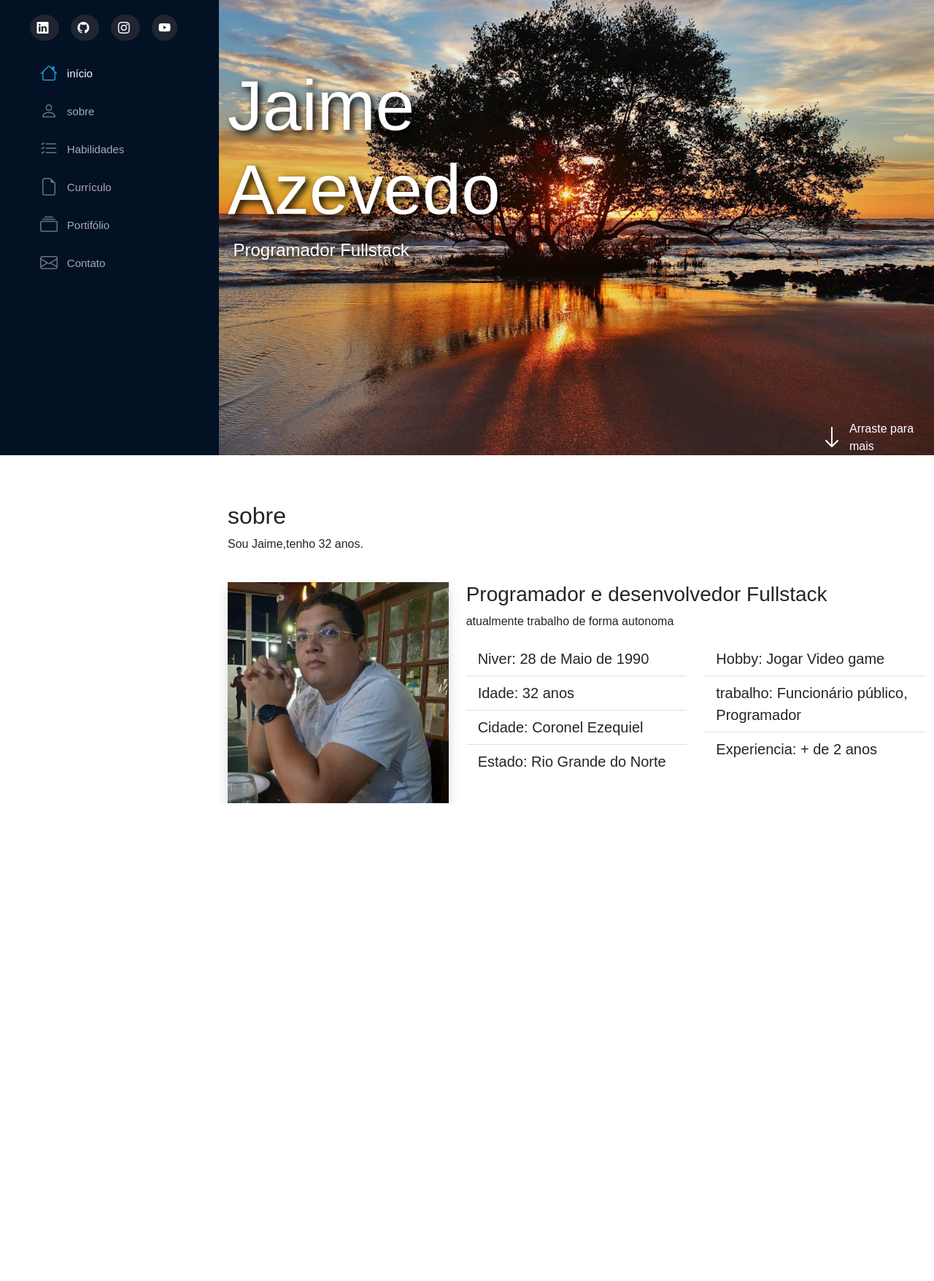
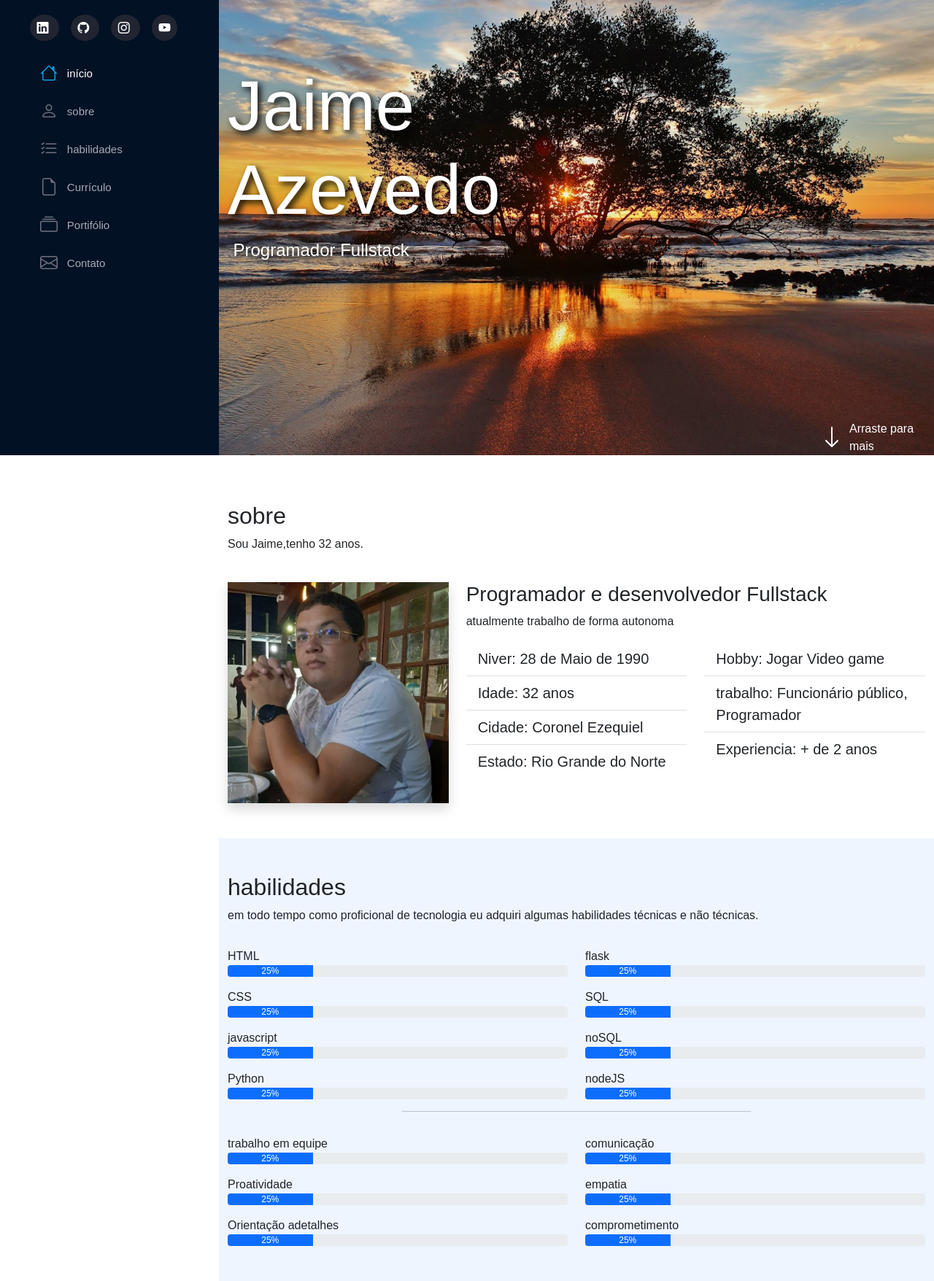
Before and after one commit to JaimeAzevedo-cel/portif-lio-responsivo, a Python web app: template templates/index.html in a window 1280 px wide. Shown: the part 176-1932 px from the top of the page at 73% size. Before the commit the page ends 1277 px from the top, so only its background shows below. Run offline with Jinja, Linux system fonts and the light colour scheme; the template is opened without the code that fills it, so the values that code supplies are empty; some libraries are stand-ins or nearby versions.

Commit message:
criação do menu habilidades

```diff
--- a/static/script.js
+++ b/static/script.js
@@ -7,3 +7,13 @@ menuMobile.addEventListener("click", () => {
     : menuMobile.classList.replace("bi-x", "bi-list" );
 body.classList.toggle("menu-nav-active");
 });
+/* Fecha o menu quando clicar em algum item e muda o ícone para list*/
+const navItem = document.querySelectorAll('.nav-item')
+navItem.forEach(item => {
+    item.addEventListener("click",() => {
+        if (body.classList.contains("menu-nav-active")) {
+            body.classList.remove("menu-nav-active")
+            menuMobile.classList.replace("bi-x", "bi-list")
+        }
+    })
+})
--- a/static/style.css
+++ b/static/style.css
@@ -163,3 +163,6 @@ i.menu-mobile {
     background-color: #252c90;
     border-radius: 10%;
 }
+.section-bg{
+    background-color: #eff5ff;
+}
--- a/templates/index.html
+++ b/templates/index.html
@@ -49,7 +49,7 @@
                     <a class="nav-link" href="#sobre"><i class="bi bi-person"></i>sobre</a>
                 </li>
                 <li class="nav-item">
-                    <a class="nav-link" href="#"><i class="bi bi-list-check"></i>Habilidades</a>
+                    <a class="nav-link" href="#habilidades"><i class="bi bi-list-check"></i>habilidades</a>
                 </li>
                 <li class="nav-item">
                     <a class="nav-link" href="#"><i class="bi bi-file-earmark"></i>Currículo</a>
@@ -140,13 +140,116 @@
                                 </li>
 
                             </ul>
-                    </div>
+                        </div>
 
                     </div>
 
                 </div>
             </div>
 
+        </section>
+        <section class="mt-5 section-bg" id="habilidades">
+            <div class="container pb-5">
+                <h2 class="pt-5">habilidades</h2>
+                <p>em todo tempo como proficional de tecnologia eu adquiri algumas habilidades técnicas
+                    e não técnicas.
+                </p>
+                <div class="row">
+                    <div class="col-md-6">
+                        <p class="mt-3 mb-0">HTML</p>
+                        <div class="progress">
+                            <div class="progress-bar" role="progressbar" style="width: 25%;" aria-valuenow="25"
+                                aria-valuemin="0" aria-valuemax="100">25%</div>
+                        </div>
+                        <p class="mt-3 mb-0">CSS</p>
+                        <div class="progress">
+                            <div class="progress-bar" role="progressbar" style="width: 25%;" aria-valuenow="25"
+                                aria-valuemin="0" aria-valuemax="100">25%</div>
+                        </div>
+                        <p class="mt-3 mb-0">javascript</p>
+                        <div class="progress">
+                            <div class="progress-bar" role="progressbar" style="width: 25%;" aria-valuenow="25"
+                                aria-valuemin="0" aria-valuemax="100">25%</div>
+                        </div>
+                        <p class="mt-3 mb-0">Python</p>
+                        <div class="progress">
+                            <div class="progress-bar" role="progressbar" style="width: 25%;" aria-valuenow="25"
+                                aria-valuemin="0" aria-valuemax="100">25%</div>
+                        </div>
+
+
+                    </div>
+                    <div class="col-md-6">
+                        <p class="mt-3 mb-0">flask</p>
+                        <div class="progress">
+                            <div class="progress-bar" role="progressbar" style="width: 25%;" aria-valuenow="25"
+                                aria-valuemin="0" aria-valuemax="100">25%</div>
+                        </div>
+                        <p class="mt-3 mb-0">SQL</p>
+                        <div class="progress">
+                            <div class="progress-bar" role="progressbar" style="width: 25%;" aria-valuenow="25"
+                                aria-valuemin="0" aria-valuemax="100">25%</div>
+                        </div>
+                        <p class="mt-3 mb-0">noSQL</p>
+                        <div class="progress">
+                            <div class="progress-bar" role="progressbar" style="width: 25%;" aria-valuenow="25"
+                                aria-valuemin="0" aria-valuemax="100">25%</div>
+                        </div>
+                        <p class="mt-3 mb-0">nodeJS</p>
+                        <div class="progress">
+                            <div class="progress-bar" role="progressbar" style="width: 25%;" aria-valuenow="25"
+                                aria-valuemin="0" aria-valuemax="100">25%</div>
+                        </div>
+
+                    </div>
+
+
+
+                </div>
+
+                <hr class="w-50 me-auto ms-auto">
+
+                <div class="row">
+                <div class="col-md-6">
+                    <p class="mt-3 mb-0">trabalho em equipe</p>
+                    <div class="progress">
+                        <div class="progress-bar" role="progressbar" style="width: 25%;" aria-valuenow="25"
+                            aria-valuemin="0" aria-valuemax="100">25%</div>
+                    </div>
+                    <p class="mt-3 mb-0">Proatividade</p>
+                    <div class="progress">
+                        <div class="progress-bar" role="progressbar" style="width: 25%;" aria-valuenow="25"
+                            aria-valuemin="0" aria-valuemax="100">25%</div>
+                    </div>
+
+                    <p class="mt-3 mb-0">Orientação adetalhes</p>
+                    <div class="progress">
+                        <div class="progress-bar" role="progressbar" style="width: 25%;" aria-valuenow="25"
+                            aria-valuemin="0" aria-valuemax="100">25%</div>
+                    </div>
+
+                </div>
+                <div class="col-md-6">
+                    <p class="mt-3 mb-0">comunicação</p>
+                    <div class="progress">
+                        <div class="progress-bar" role="progressbar" style="width: 25%;" aria-valuenow="25"
+                            aria-valuemin="0" aria-valuemax="100">25%</div>
+                    </div>
+                    <p class="mt-3 mb-0">empatia</p>
+                    <div class="progress">
+                        <div class="progress-bar" role="progressbar" style="width: 25%;" aria-valuenow="25"
+                            aria-valuemin="0" aria-valuemax="100">25%</div>
+                    </div>
+                    <p class="mt-3 mb-0">comprometimento</p>
+                    <div class="progress">
+                        <div class="progress-bar" role="progressbar" style="width: 25%;" aria-valuenow="25"
+                            aria-valuemin="0" aria-valuemax="100">25%</div>
+                    </div>
+
+                </div>
+                </div>
+
+            </div>
         </section>
 
     </main>
```
